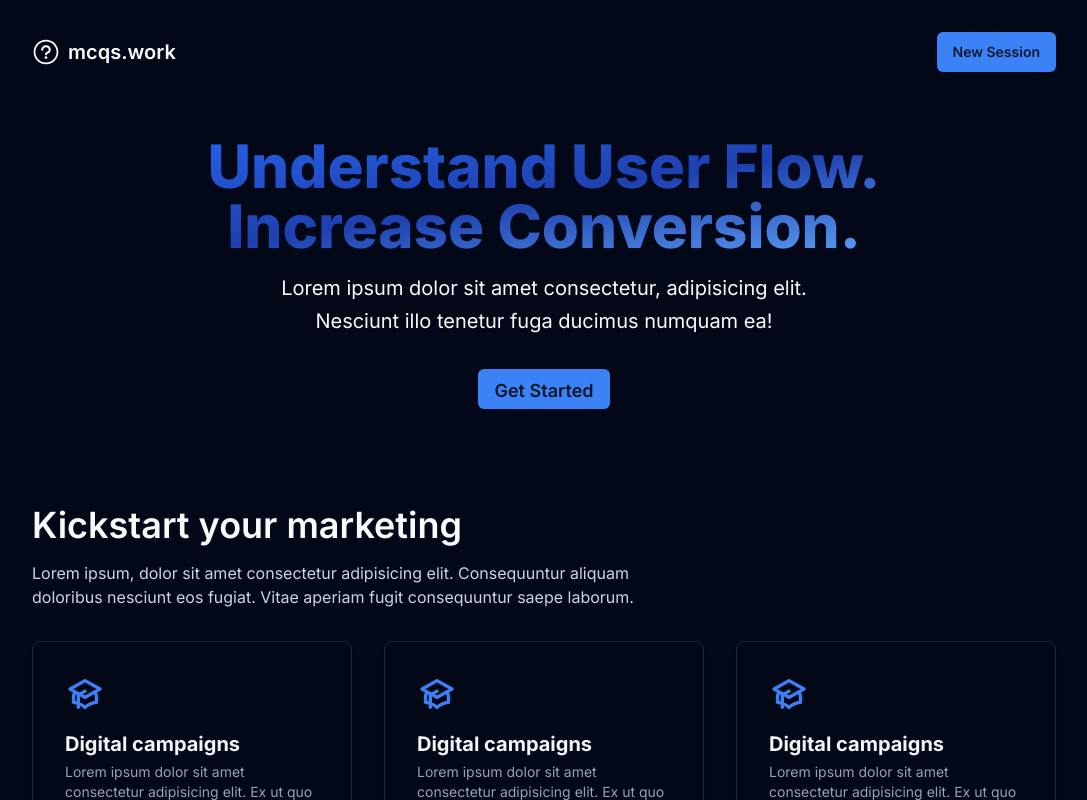
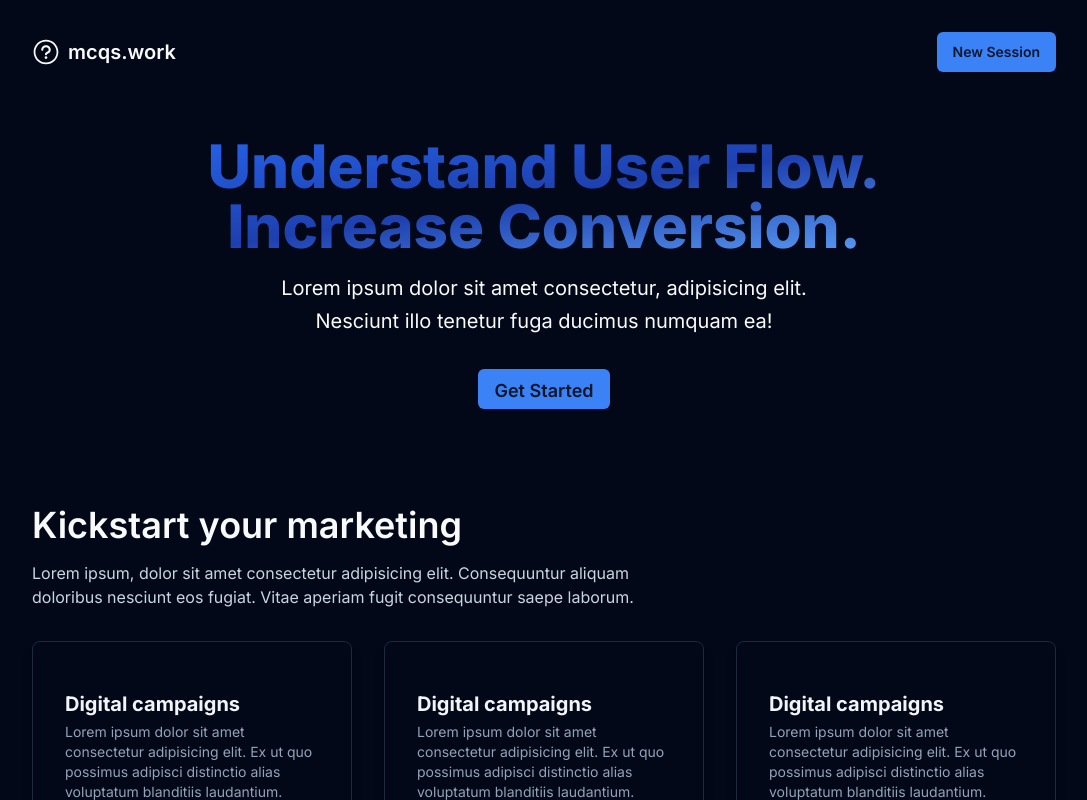
Before and after one commit to NeeshSamsi/mcqs.work, a Next.js app: page / in a window 1280 px wide. Shown: the top 800 px of the page, without its empty margins (96-1183 px from the left). Built offline with nearby package versions, Linux system fonts and the light colour scheme.

Commit message:
feat: Add icon to props

```diff
--- a/src/components/FeatureCard.tsx
+++ b/src/components/FeatureCard.tsx
@@ -1,27 +1,15 @@
+import { type ReactNode } from "react"
+
 type Props = {
+  icon: ReactNode
   title: string
   description: string
 }
 
-export default function FeatureCard({ title, description }: Props) {
+export default function FeatureCard({ icon, title, description }: Props) {
   return (
     <div className="block rounded-lg border border-secondary p-8 shadow-lg transition hover:border-primary/30 hover:shadow-primary/30">
-      <svg
-        xmlns="http://www.w3.org/2000/svg"
-        className="size-10 text-primary"
-        fill="none"
-        viewBox="0 0 24 24"
-        stroke="currentColor"
-      >
-        <path d="M12 14l9-5-9-5-9 5 9 5z" />
-        <path d="M12 14l6.16-3.422a12.083 12.083 0 01.665 6.479A11.952 11.952 0 0012 20.055a11.952 11.952 0 00-6.824-2.998 12.078 12.078 0 01.665-6.479L12 14z" />
-        <path
-          strokeLinecap="round"
-          strokeLinejoin="round"
-          strokeWidth="2"
-          d="M12 14l9-5-9-5-9 5 9 5zm0 0l6.16-3.422a12.083 12.083 0 01.665 6.479A11.952 11.952 0 0012 20.055a11.952 11.952 0 00-6.824-2.998 12.078 12.078 0 01.665-6.479L12 14zm-4 6v-7.5l4-2.222"
-        />
-      </svg>
+      {icon}
       <h2 className="mt-4 text-xl font-bold text-slate-100">{title}</h2>
       <p className="mt-1 text-sm text-slate-400">{description}</p>
     </div>
```
